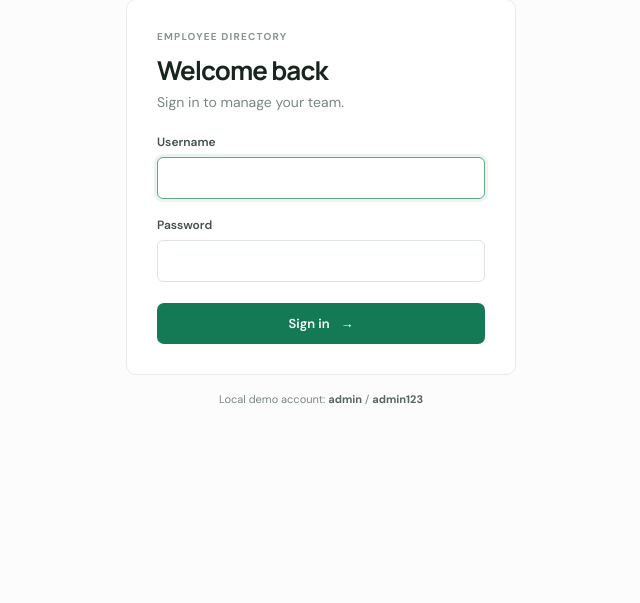
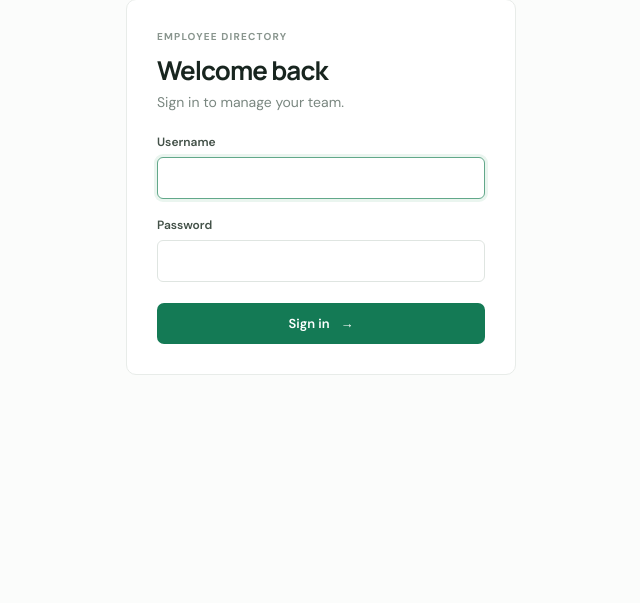
Before and after one commit to Kamlesh8584/People-Desk, a Flask app: page /login in a window 1280 px wide. Shown: the part 139-742 px from the top of the page, without its empty margins (319-959 px from the left). Run offline with Flask 3, Linux system fonts and the light colour scheme.

Commit message:
Update login.html

```diff
--- a/templates/login.html
+++ b/templates/login.html
@@ -8,5 +8,5 @@
     <label>Password<input type="password" name="password" autocomplete="current-password" required></label>
     <button class="button primary full" type="submit">Sign in <span>→</span></button>
   </form>
-</div><p class="login-note">Local demo account: <strong>admin</strong> / <strong>admin123</strong></p></section>
+</div></section>
 {% endblock %}
```
